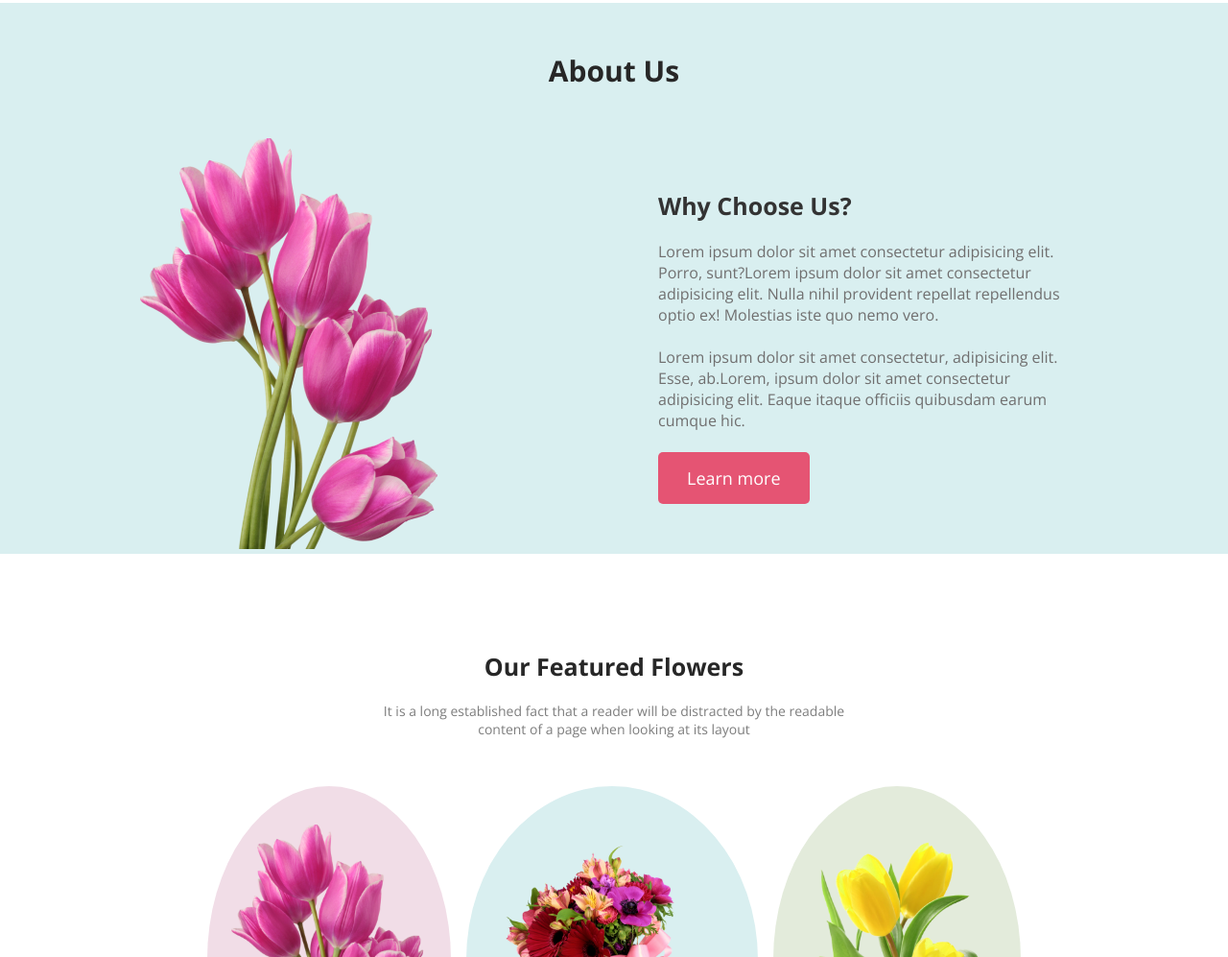
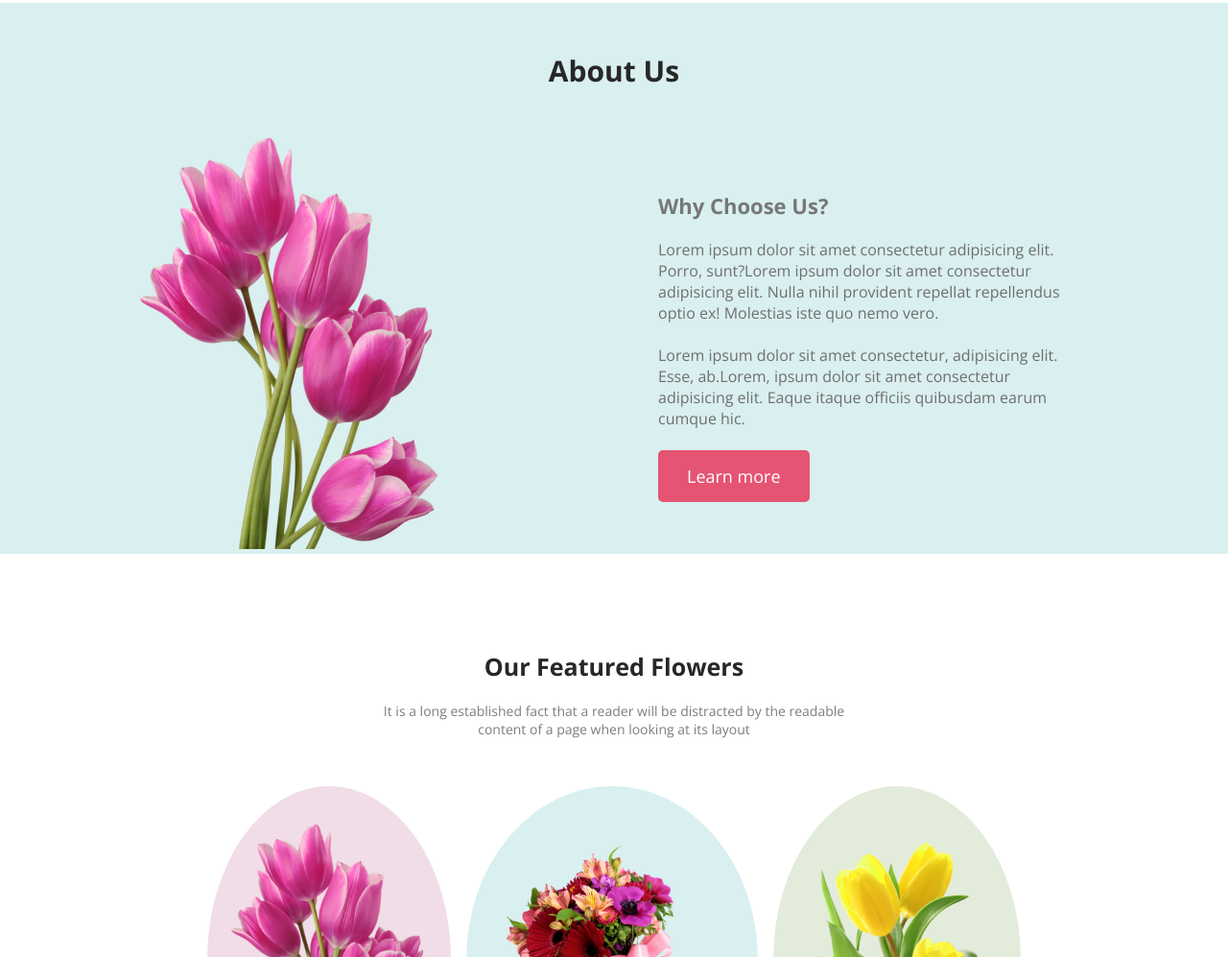
Before and after one commit to Fahima343/first-assignment, a plain HTML site: page index.html in a window 1280 px wide. Shown: the part 765-1762 px from the top of the page at 96% size. Drawn offline with nearby package versions, Linux system fonts and the light colour scheme.

```diff
--- a/style.css
+++ b/style.css
@@ -110,8 +110,8 @@
 }
 .about-desc h2{
     margin-bottom: 20px;
-    color: #333;
-    font-size: 25px;
+    color: #706f6fef;
+    font-size: 22px;
 }
 .about-desc p{
     font-size: 16px;
```
